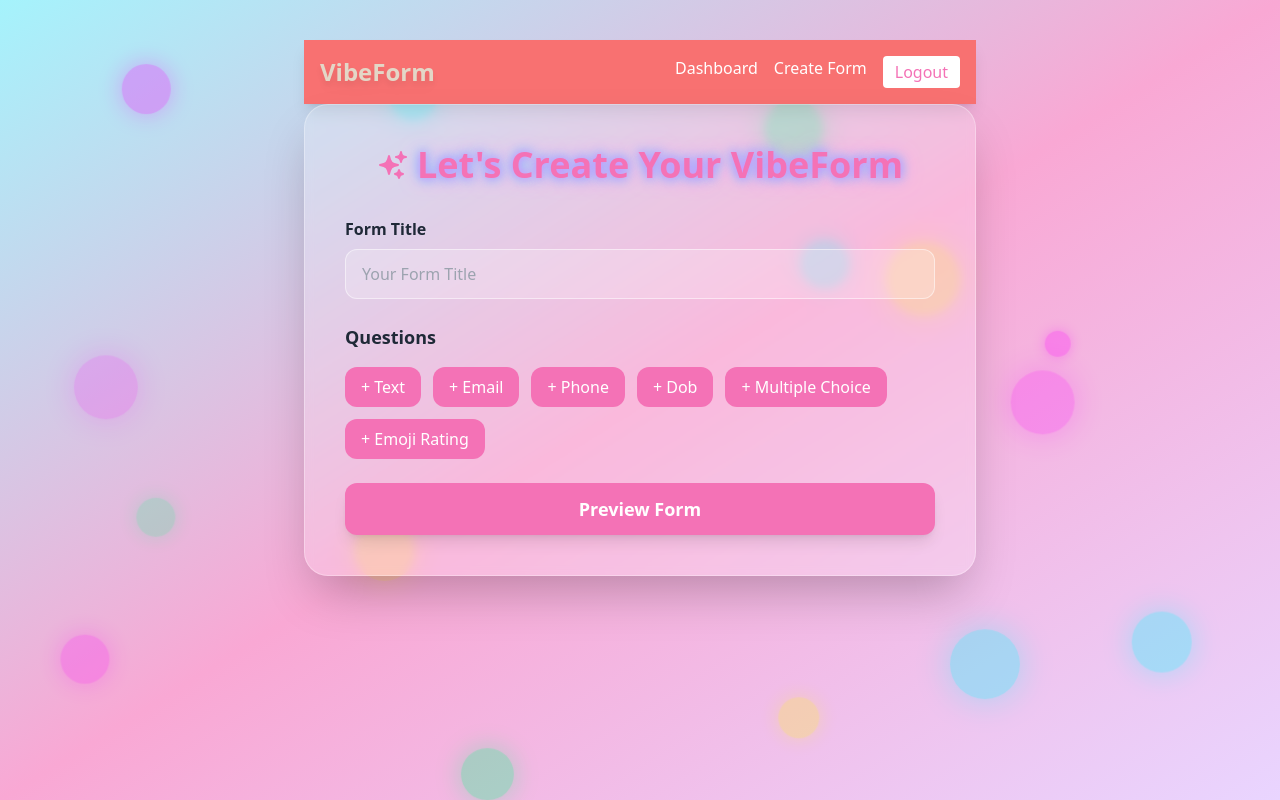
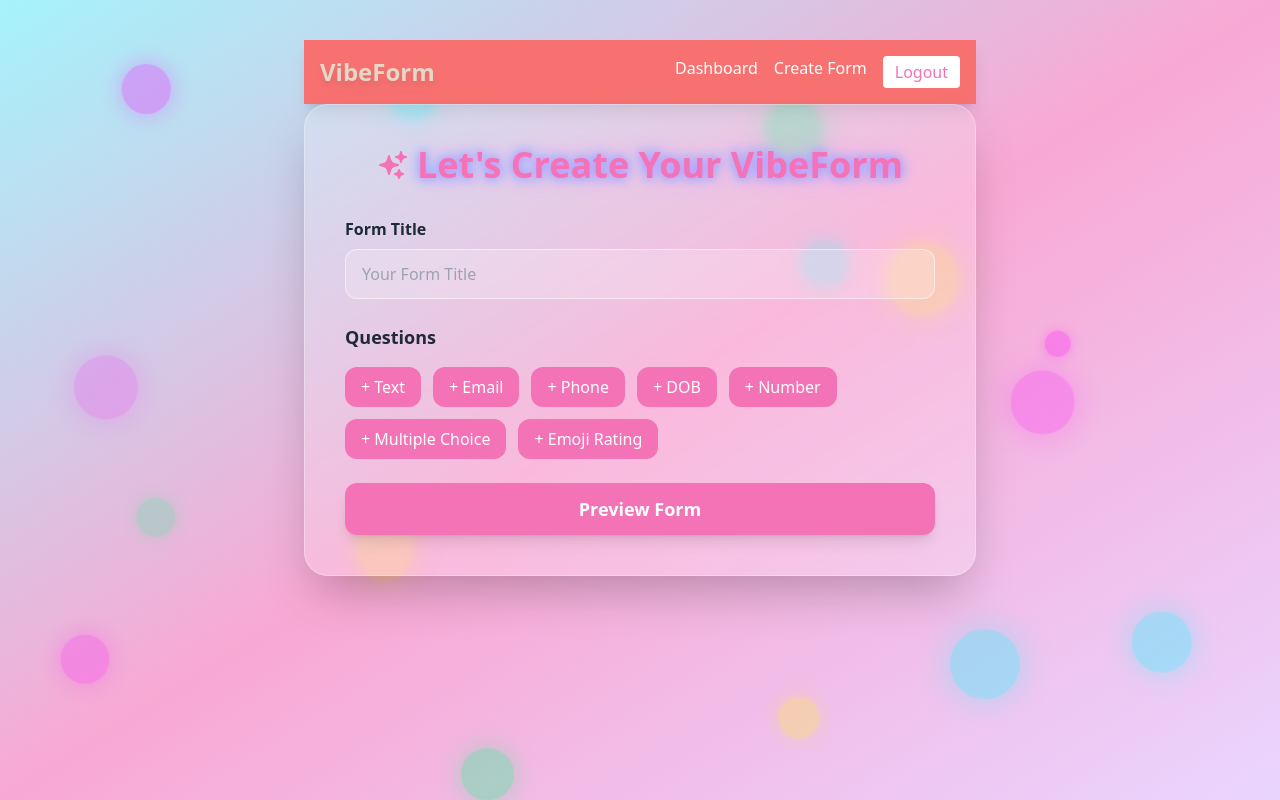
Before and after one commit to VivekPatel8433/VibeForm, a React (Vite) app in the folder frontend/: page /CreateForm in a window 1280 px wide. Built offline with nearby package versions, Linux system fonts and the light colour scheme.

Commit message:
Updated the createForm Page

```diff
--- a/frontend/src/pages/CreateForm.jsx
+++ b/frontend/src/pages/CreateForm.jsx
@@ -35,6 +35,7 @@ export default function CreateForm() {
       type,
       question: "",
       options: type === "multiple" || type === "emoji" ? [""] : [],
+      required: false
     };
     setQuestions([...questions, newQuestion]);
   };
@@ -202,13 +203,14 @@ export default function CreateForm() {
 
             <div className="flex flex-wrap gap-3 mb-6">
               {[
-                   { label: "+ Text", type: "text" },
-                   { label: "+ Email", type: "email" },
-                   { label: "+ Phone", type: "phone" },
-                   { label: "+ Dob", type: "date" },
-                   { label: "+ Multiple Choice", type: "multiple" },
-                   { label: "+ Emoji Rating", type: "emoji" },
-        ].map((btn) => (
+                { label: "+ Text", type: "short" },
+                { label: "+ Email", type: "email" },
+                { label: "+ Phone", type: "phone" },
+                { label: "+ DOB", type: "date" },
+                { label: "+ Number", type: "number" },
+                { label: "+ Multiple Choice", type: "multiple" },
+                { label: "+ Emoji Rating", type: "emoji" },
+          ].map((btn) => (
             <button
                key={btn.type}
                type="button"
```
